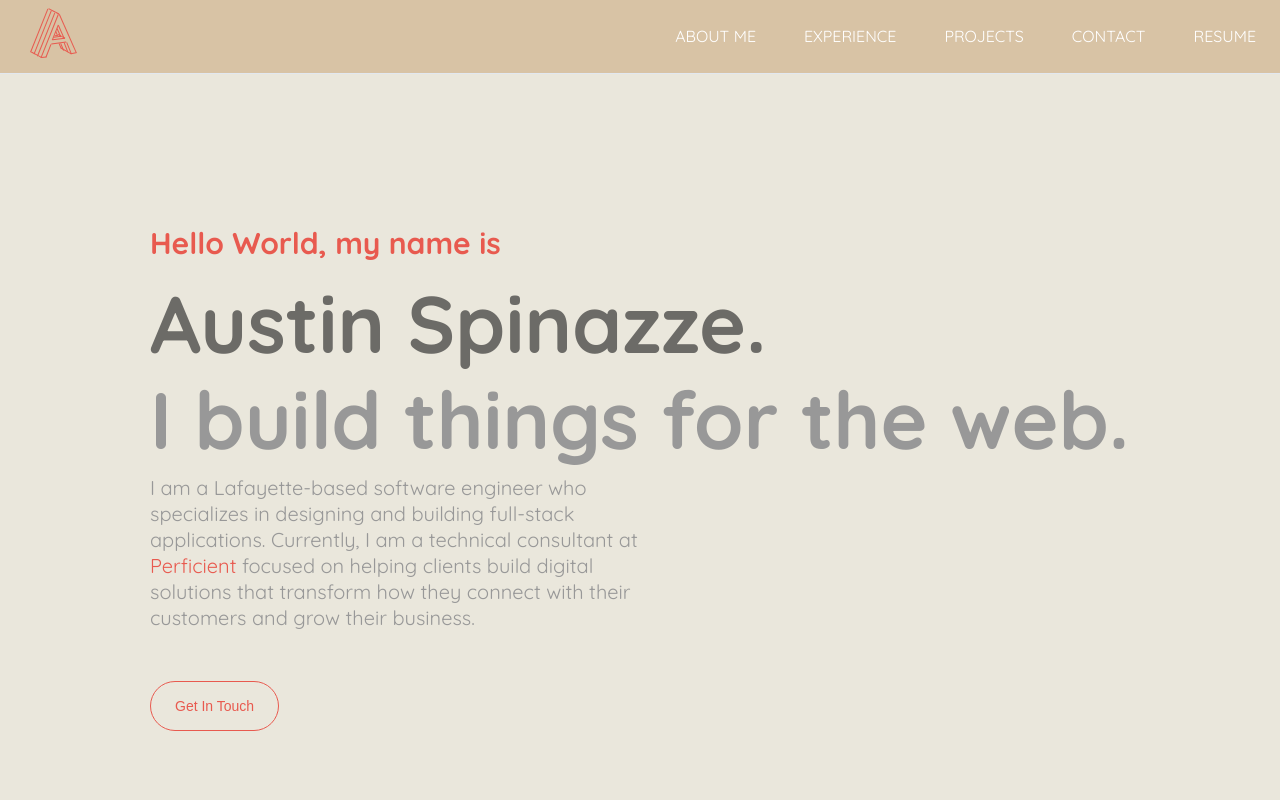
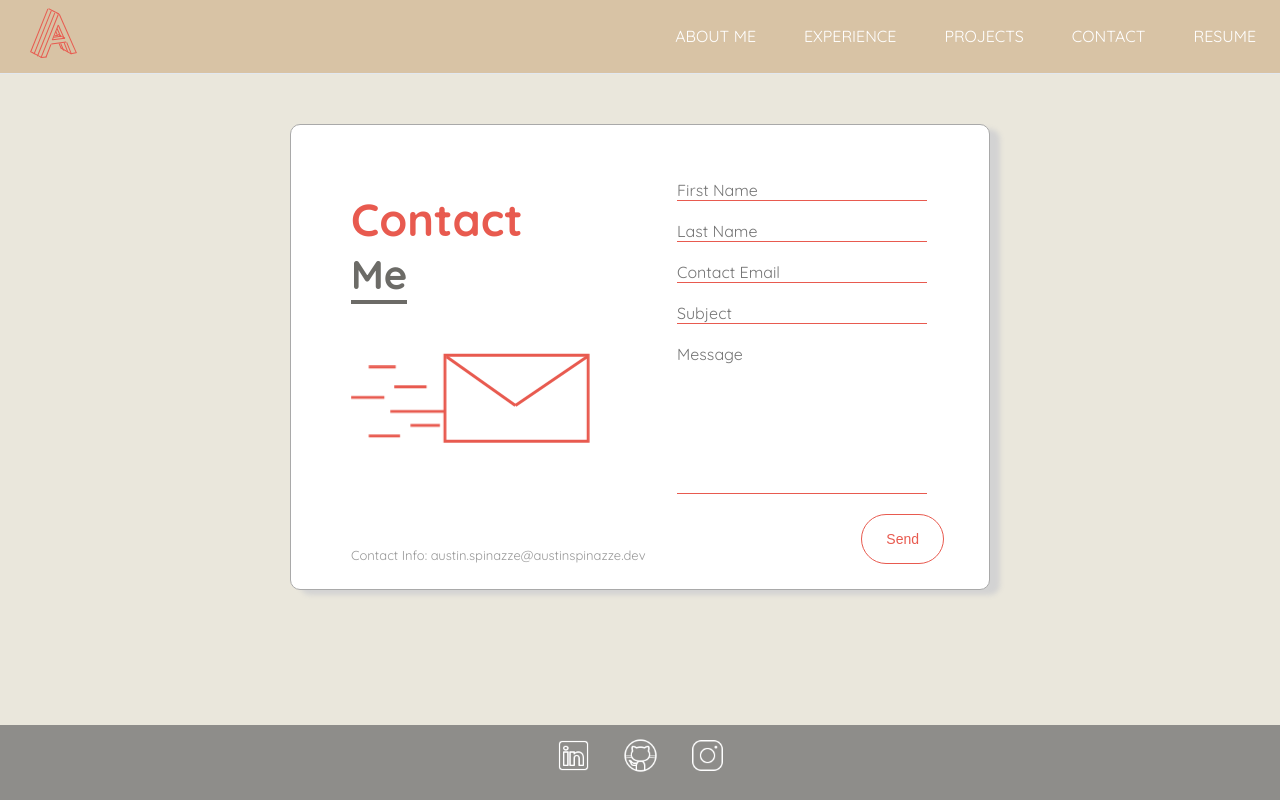
Before and after one commit to AustinSpinazze/ReactPersonalPortfolio, a React app: page /contact in a window 1280 px wide. Before the commit this address led to /. Shown: the top 800 px of the page. Built offline with nearby package versions, Linux system fonts and the light colour scheme.

Commit message:
- Fixed issue with contact page loading - Added pointer to link button on cards - Fixed refresh issue in router

```diff
--- a/src/app/App.js
+++ b/src/app/App.js
@@ -1,5 +1,5 @@
 import React, { Fragment, useEffect } from "react";
-import { BrowserRouter, Redirect, Route } from "react-router-dom";
+import { BrowserRouter, Redirect, Route, Switch } from "react-router-dom";
 import { connect } from "react-redux";
 
 import { initialLoad, closeMenu } from "./redux/Main/main.actions";
@@ -33,9 +33,11 @@ const App = (props) => {
         <Fragment>
           <Navbar />
           <div className="body-container">
-            <Route path="/" component={LandingPage} exact />
-            <Route path="/contact" component={Contact} />
-            <Redirect to="/" />
+            <Switch>
+              <Route path="/" component={LandingPage} exact />
+              <Route path="/contact" component={Contact} />
+              <Redirect to="/"/>
+            </Switch>
           </div>
           <Footer />
         </Fragment>
--- a/src/app/Layout/Footer/Footer.js
+++ b/src/app/Layout/Footer/Footer.js
@@ -5,7 +5,7 @@ import "./footer.css";
 
 const Footer = () => {
   return (
-    <div className="footer-bar">
+    <div className="footer-bar animate fade-up">
       <FooterLinks />
     </div>
   );
--- a/src/app/Layout/Footer/footer.css
+++ b/src/app/Layout/Footer/footer.css
@@ -20,3 +20,36 @@
   display: inline-block;
   margin-top: 10px;
 }
+
+.animate {
+  -webkit-animation-duration: 2s;
+  animation-duration: 2s;
+  animation-fill-mode: both;
+  -webkit-animation-fill-mode: both;
+}
+
+@-webkit-keyframes fade-up {
+  from {
+    opacity: 0;
+    -webkit-transform: translate3d(0, 100%, 0);
+    transform: translate3d(0, 100%, 0);
+  }
+  to {
+    opacity: 1;
+    -webkit-transform: none;
+    transform: none;
+  }
+}
+
+@keyframes fade-up {
+  from {
+    opacity: 0;
+    -webkit-transform: translate3d(0, 100%, 0);
+    transform: translate3d(0, 100%, 0);
+  }
+  to {
+    opacity: 1;
+    -webkit-transform: none;
+    transform: none;
+  }
+}
--- a/src/app/common/Button/button.css
+++ b/src/app/common/Button/button.css
@@ -60,6 +60,7 @@
   background-color: #e85a4f;
   color: white;
   -webkit-appearance: none;
+  cursor: pointer;
 }
 
 .default-button:link,
```
